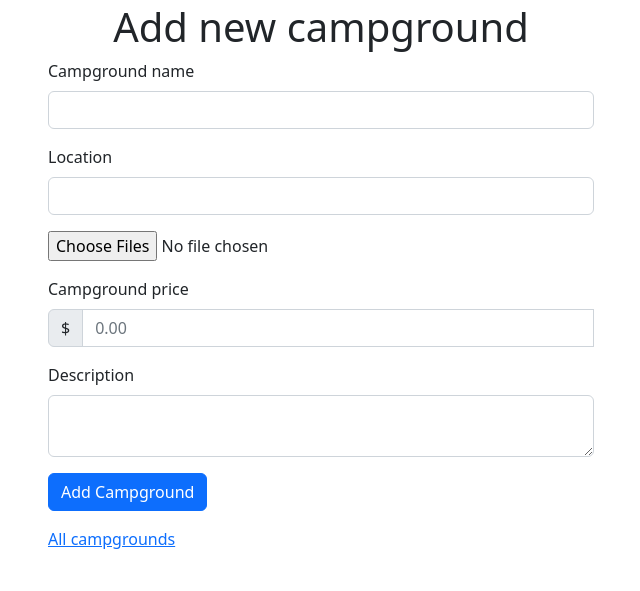
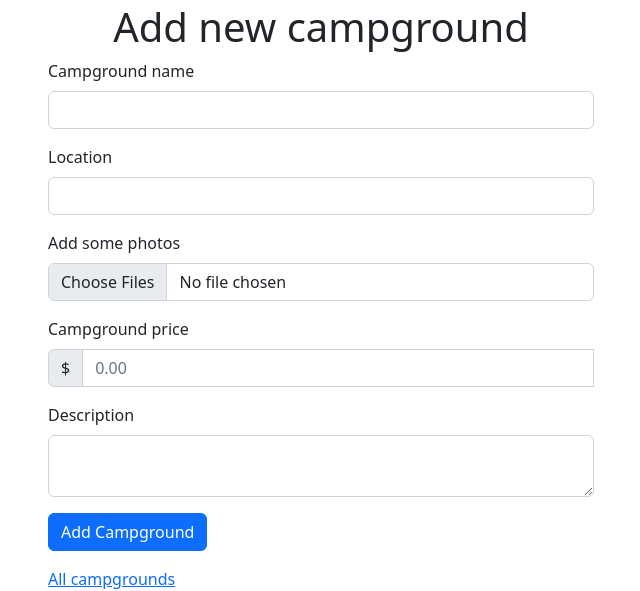
Before and after one commit to Junikab/YelpCamp, a Node server app: page /campgrounds/new in a window 1280 px wide. Shown: the part 101-692 px from the top of the page, without its empty margins (319-959 px from the left). Run offline with Node 20, Linux system fonts and the light colour scheme; the visitor is signed in with stand-in values (Sample User, id 1); some libraries are stand-ins or nearby versions.

Commit message:
Customizing file input

```diff
--- a/YelpCamp/views/campgrounds/edit.ejs
+++ b/YelpCamp/views/campgrounds/edit.ejs
@@ -33,8 +33,8 @@
                 />
             </div>
             <div class="mb-3">
-                <label class="form-label" for="img">Image URL</label>
-               <input type="file" name="image" id="image" multiple>
+                <label for="image" class="form-label">Add some photos</label>
+                <input class="form-control" type="file" name="image" id="image" accept="" multiple>
             </div>
 
             <div class="mb-3">
--- a/YelpCamp/views/campgrounds/new.ejs
+++ b/YelpCamp/views/campgrounds/new.ejs
@@ -34,14 +34,10 @@
                 <div class="invalid-feedback">Please tell us where is it.</div>
             </div>
             <div class="mb-3">
-                <input
-                    type="file"
-                    multiple
-                    name="image"
-                    id="image"
-                    accept=""
-                >
+                <label for="image" class="form-label">Add some photos</label>
+                <input class="form-control" type="file" name="image" id="image" accept="" multiple>
             </div>
+
             <!-- <div class="mb-3">
                 <label class="form-label" for="img">Image URL</label>
                 <input
```
